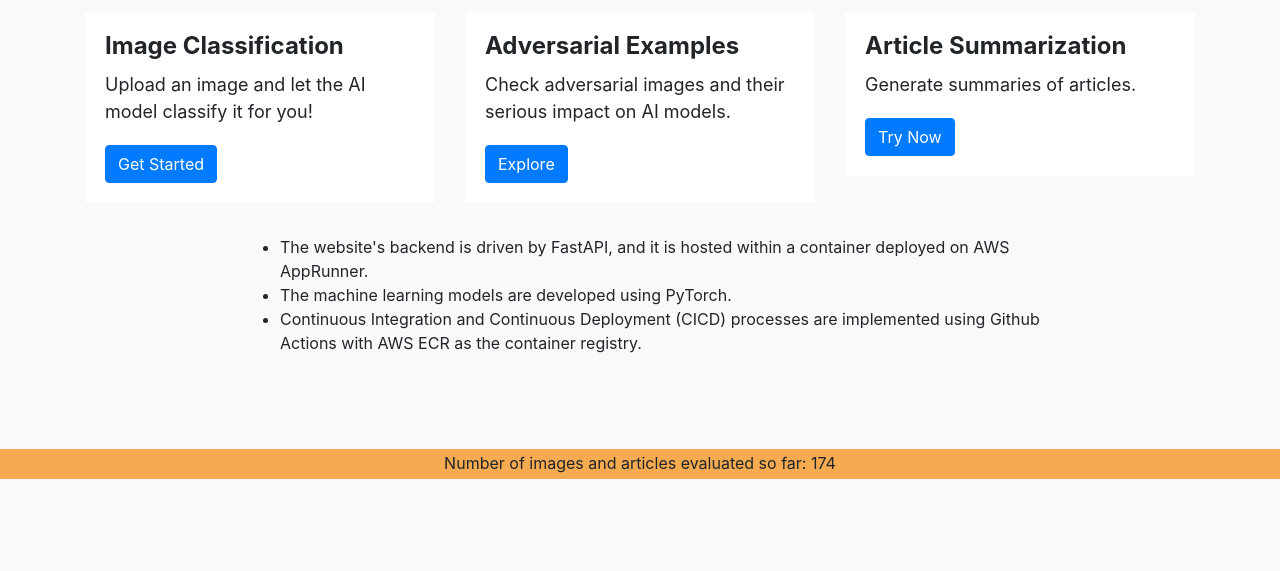
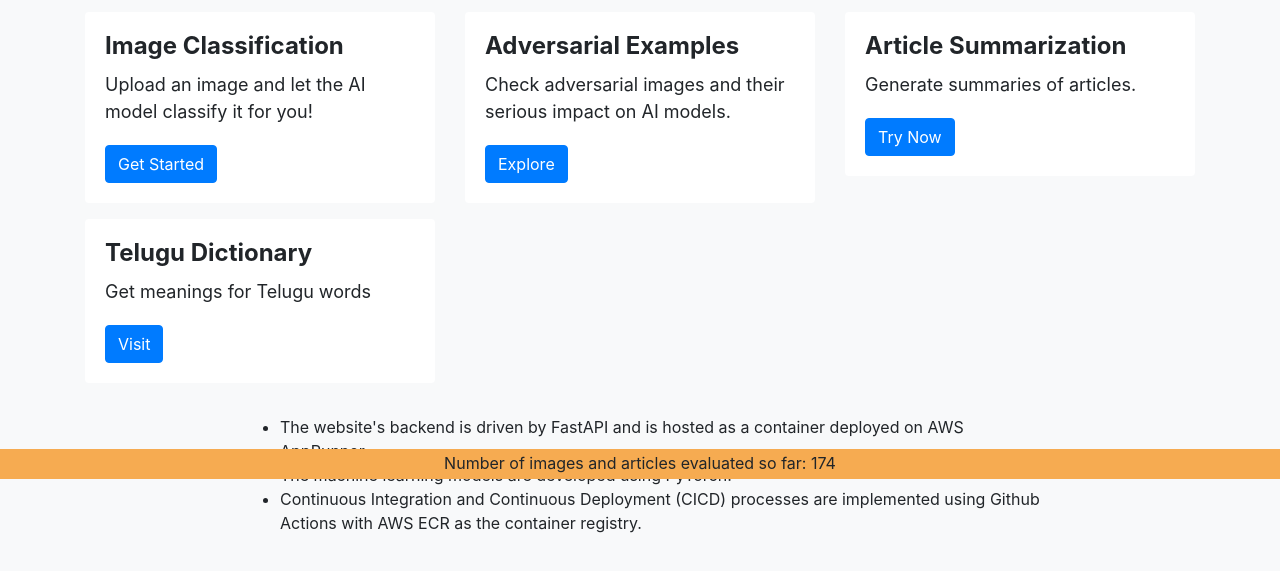
Before and after one commit to Hrushikesh-github/my-website, a FastAPI app: page / in a window 1280 px wide. Shown: the part 321-892 px from the top of the page. Before the commit the page ends 800 px from the top, so only its background shows below. Run offline with FastAPI, Linux system fonts and the light colour scheme; some libraries are stand-ins or nearby versions.

Commit message:
added telugu to home webpage html

```diff
--- a/templates/home.html
+++ b/templates/home.html
@@ -88,6 +88,16 @@
             </div>
           </div>
         </div>
+
+        <div class="col-lg-4">
+          <div class="card mb-3">
+            <div class="card-body">
+              <h2 class="card-title">Telugu Dictionary</h2>
+              <p class="card-text">Get meanings for Telugu words</p>
+              <a href="/telugu_words" class="btn btn-primary">Visit</a>
+            </div>
+          </div>
+        </div>
       </div>
     </div>
 
@@ -96,18 +106,16 @@
     <div style="margin: 0 auto; width: 800px;">
       <p>
         <ul>
-          <li>The website's backend is driven by FastAPI, and it is hosted within a container deployed on AWS AppRunner.
+          <li>The website's backend is driven by FastAPI and is hosted as a container deployed on AWS AppRunner.
           </li>
-          <li>The machine learning models are
-        developed using PyTorch.</li>
-          <li>Continuous
-        Integration and Continuous Deployment (CICD) processes are implemented
-        using Github Actions with AWS ECR as the container registry.</li>
+          <li>The machine learning models are developed using PyTorch.
+          </li>
+          <li>Continuous Integration and Continuous Deployment (CICD) processes are implemented using Github Actions with AWS ECR as the container registry.
+          </li>
         </ul>
       </p>
       </div>
           <footer class="mt-5 text-center">
-
       <p>Number of images and articles evaluated so far: {{ visits }}</p>
     </footer>
   </body>
```
Lines whose indentation alone changed are shown as unchanged.
